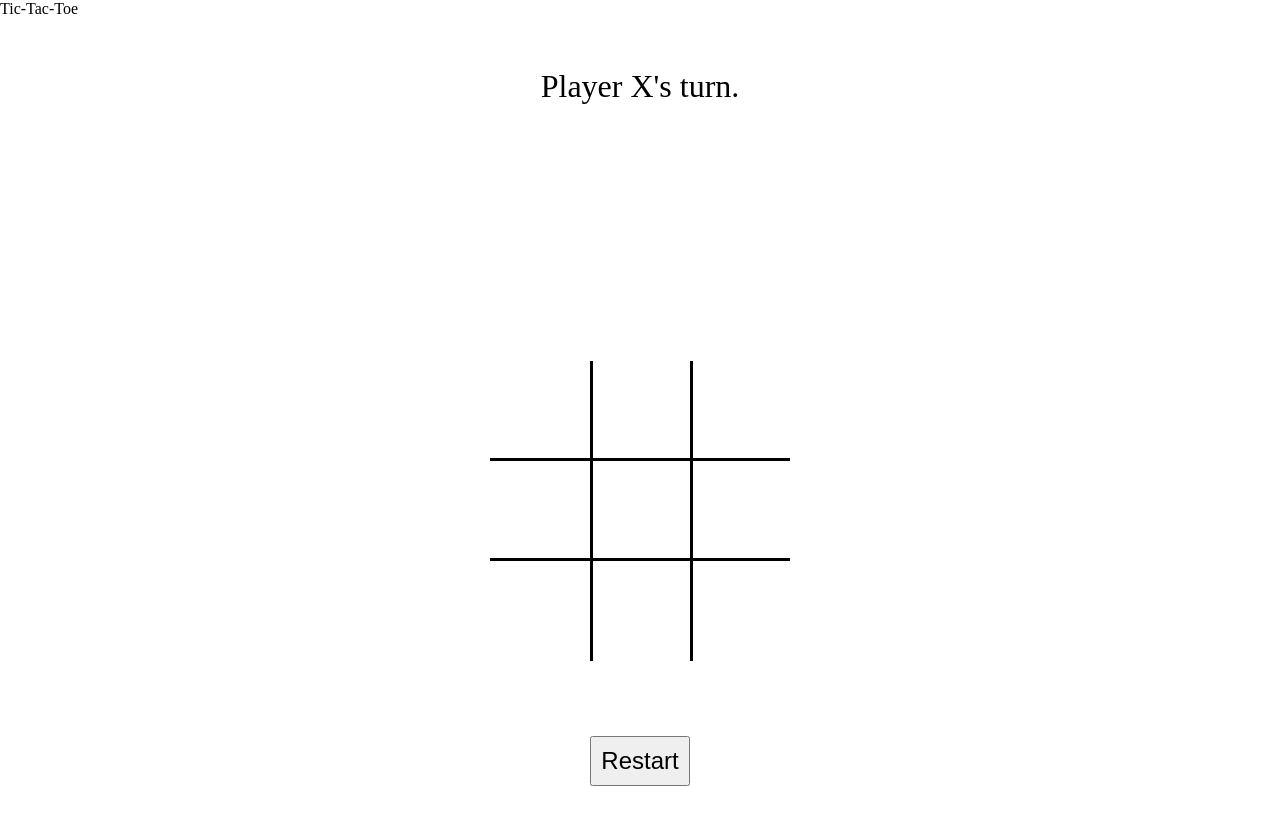
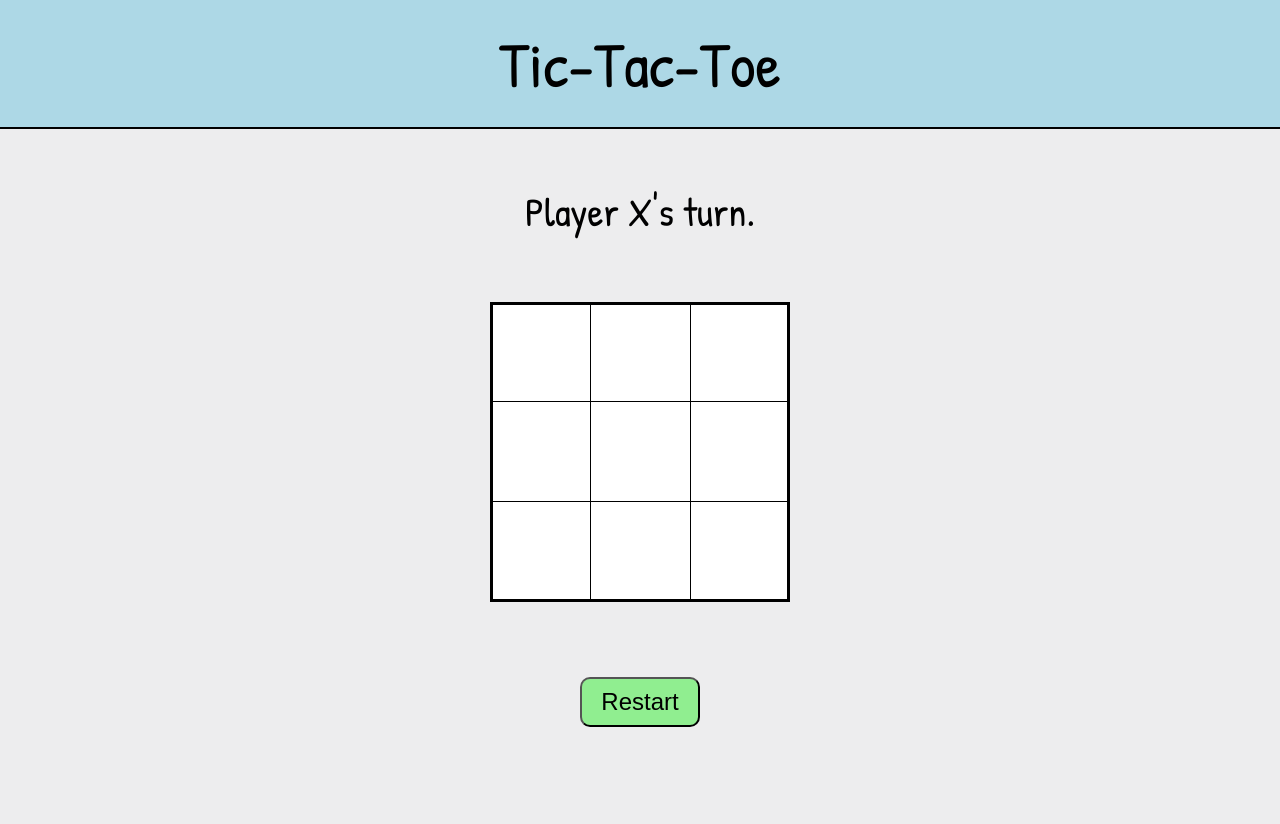
Before and after one commit to Sameer5858/tic-tac-toe, a plain HTML site: page index.html in a window 1280 px wide. After the commit the page ends 802 px from the top, so only its background shows below. Drawn offline with Linux system fonts and the light colour scheme.

Commit message:
css added

```diff
--- a/style.css
+++ b/style.css
@@ -1,3 +1,5 @@
+@import url("https://fonts.googleapis.com/css2?family=Patrick+Hand&display=swap");
+@import url("https://fonts.googleapis.com/css2?family=Varela+Round&display=swap");
 /* global styles */
 *::before,
 *::after {
@@ -9,12 +11,22 @@ body {
   height: 100%;
   padding: 0;
   margin: 0;
+  background-color: #ededee;
+  font-family: "Patrick Hand", cursive;
+}
+.header {
+  font-size: 4rem;
+  text-align: center;
+  padding: 20px;
+  border-bottom: 2px solid black;
+  background-color: lightblue;
 }
 /* display styles */
 .display-message {
   text-align: center;
-  font-size: 2rem;
-  margin-top: 50px;
+  font-size: 2.5rem;
+  margin-top: 55px;
+  background-color: #ededee;
 }
 /* gameboard styles */
 .gameboard {
@@ -22,27 +34,46 @@ body {
   flex-direction: column;
   align-items: center;
   align-self: center;
-  margin-top: 20%;
+  margin-top: 5%;
 }
 .gameboard div {
   height: 100px;
   display: flex;
 }
+.taken {
+  cursor: not-allowed !important;
+}
 .gameboard button {
   width: 100px;
   font-size: 5rem;
+  font-family: "Varela Round", sans-serif;
+  font-weight: lighter;
   border: none;
-  border-left: solid black;
+  border-left: 1px solid black;
   background-color: white;
+  cursor: pointer;
+}
+.gameboard button:hover {
+  -webkit-filter: brightness(90%);
 }
 .column1 {
   border-left: none !important;
 }
 .row2 {
-  border-bottom: solid black !important;
+  border-bottom: 1px solid black !important;
+}
+.row3 {
+  border-bottom: 3px solid black !important;
 }
 .row1 {
-  border-bottom: solid black !important;
+  border-bottom: 1px solid black !important;
+  border-top: 3px solid black !important;
+}
+.column1 {
+  border-left: 3px solid black !important;
+}
+.column3 {
+  border-right: 3px solid black !important;
 }
 /* restart button styles */
 .restart {
@@ -52,6 +83,11 @@ body {
 }
 #restart {
   height: 50px;
-  width: 100px;
+  width: 120px;
+  border-radius: 10px;
   font-size: 1.5rem;
+  background-color: lightgreen;
 }
+#restart:hover {
+  -webkit-filter: brightness(90%);
+}
```
